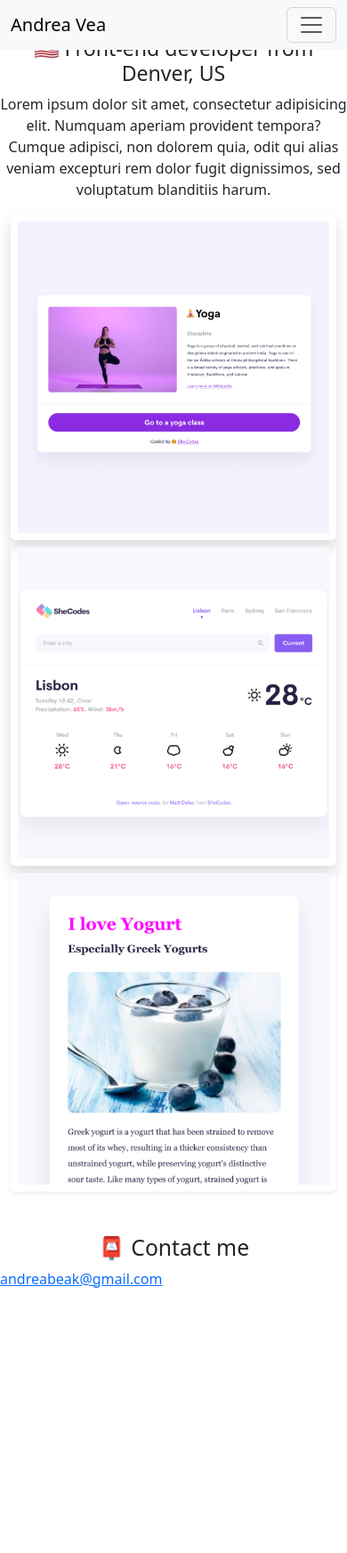
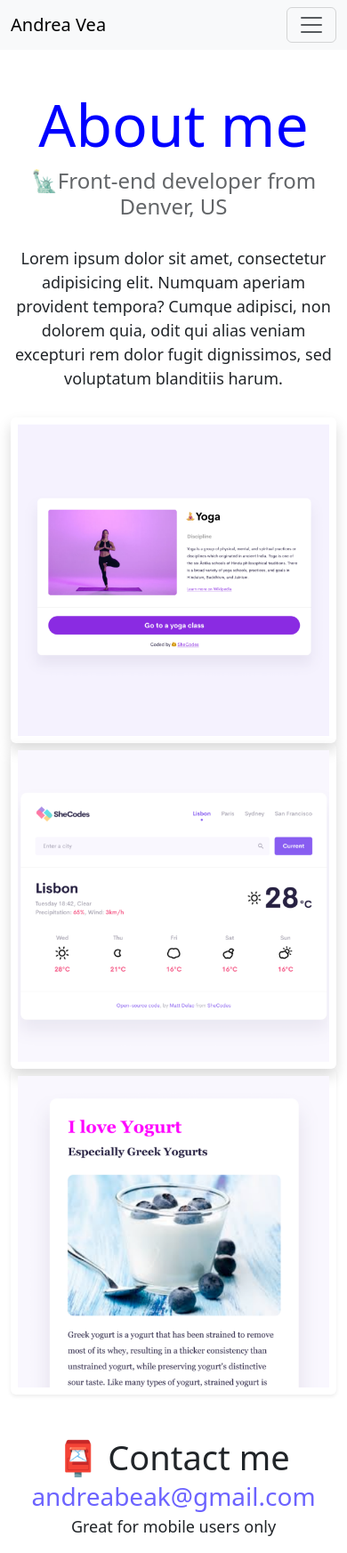
Before and after one commit to luceroveas/Website-apps, a plain HTML site: page about.html in a window 390 px wide. Shown: the whole page at 89% size. Before the commit the page ends 1449 px from the top, so only its background shows below. Drawn offline with nearby package versions, Linux system fonts and the light colour scheme.

Commit message:
Made it mobile responsive

```diff
--- a/about.html
+++ b/about.html
@@ -15,7 +15,7 @@
       integrity="sha384-w76AqPfDkMBDXo30jS1Sgez6pr3x5MlQ1ZAGC+nuZB+EYdgRZgiwxhTBTkF7CXvN"
       crossorigin="anonymous"
     ></script>
-    <link href="src/styles.css" rel="stylesheet" />
+    <link href="src/style.css" rel="stylesheet" />
     <title>About Andrea Vea</title>
   </head>
   <body>
@@ -56,10 +56,10 @@
         </div>
       </div>
     </nav>
-    <h1 class="text-center">About me</h1>
-    <h3 class="text-center">🇺🇸 Front-end developer from Denver, US</h3>
+    <h1 class="special-heading text-center">About me</h1>
+    <h3 class="text-center">🗽Front-end developer from Denver, US</h3>
     <div class="about-paragraphs text-center">
-      <p>
+      <p class="special-p">
       Lorem ipsum dolor sit amet, consectetur adipisicing elit. Numquam aperiam
       provident tempora? Cumque adipisci, non dolorem quia, odit qui alias
       veniam excepturi rem dolor fugit dignissimos, sed voluptatum blanditiis
@@ -94,6 +94,7 @@
       <a href="mailto:andreabeak@gmail.com" class="email-link">
         andreabeak@gmail.com
       </a>
+       <p class="d-block d-md-none text-center">Great for mobile users only</p>
     </div>
   </body>
 </html>
--- a/src/style.css
+++ b/src/style.css
@@ -16,6 +16,7 @@ h3 {
 
 h1 {
   font-size: 96px;
+  text-align: center;
 }
 
 h2 {
@@ -92,5 +93,35 @@ p {
   .special-heading {
     text-align: center;
     color: blue;
+    font-size: 66px;
+  }
+  .weather-img,
+  .yoga-img,
+  .yogurt-img {
+    display: none;
+  }
+
+  .primary-link {
+    display: block;
+    text-align: center;
+  }
+
+  .special-p {
+    text-align: center;
+  }
+
+  h2 {
+    text-align: center;
+    font-size: 38px;
+  }
+
+  h3 {
+    display: flex;
+    margin-top: 10px;
+    justify-content: center;
+  }
+
+  .navigation-links {
+    margin-top: 10px;
   }
 }
```
Also changed, not shown: index.html (+8 -7 lines).
